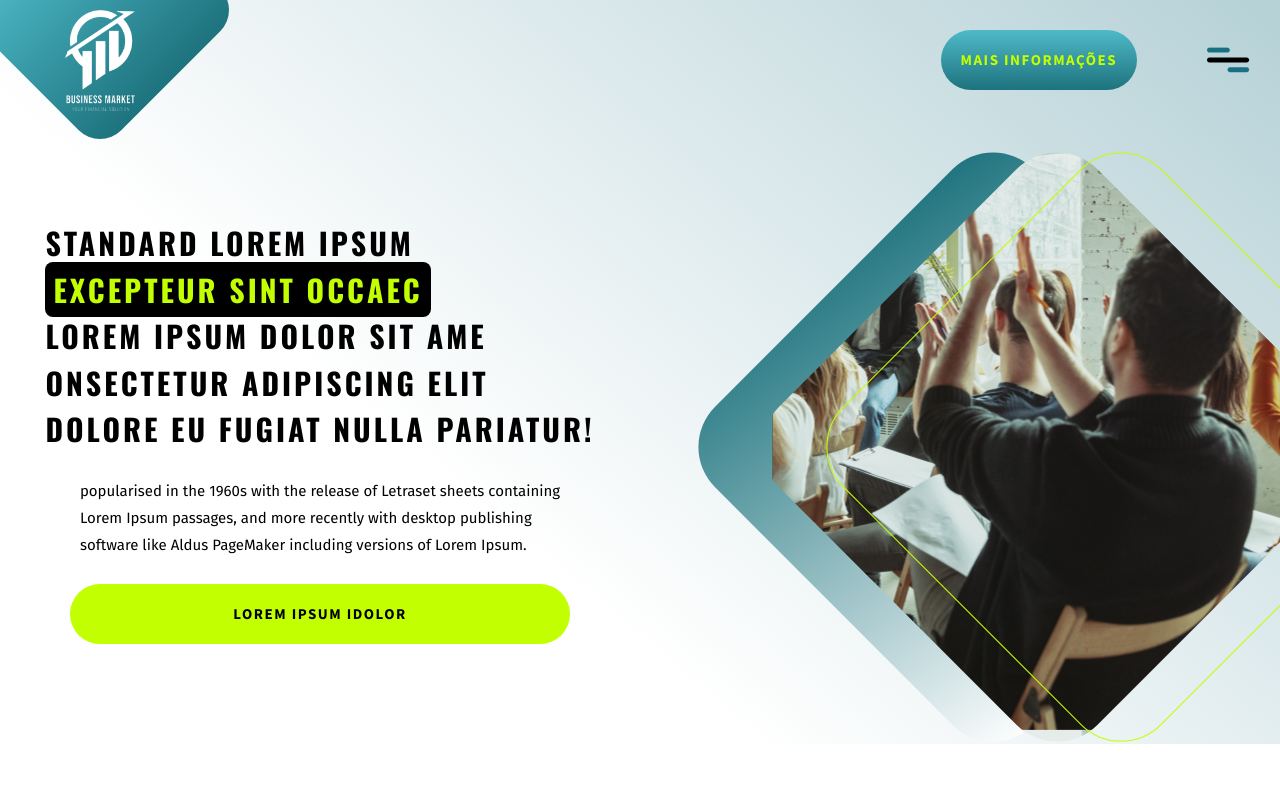
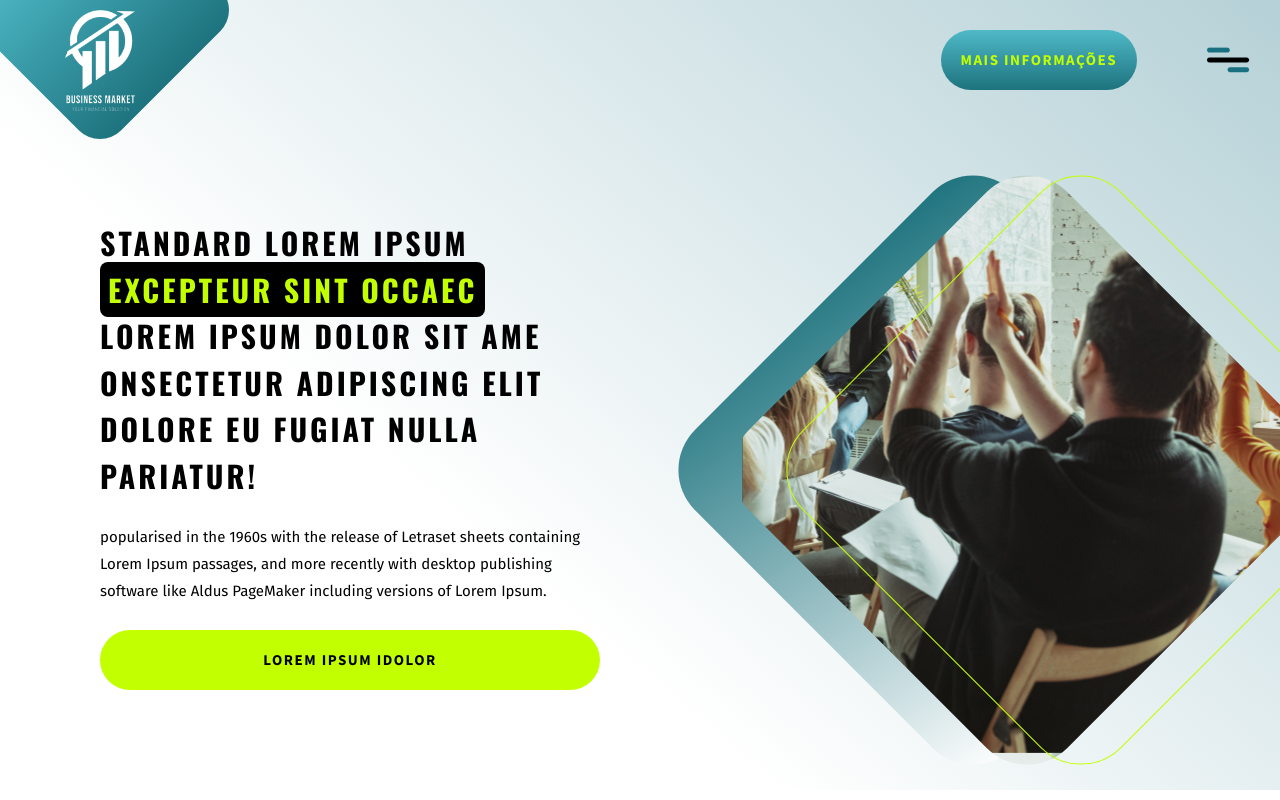
Before and after one commit to carlosemartins97/kbrtec, a React (Create React App) app: page / in a window 1280 px wide. Shown: the top 800 px of the page. Built offline with nearby package versions, Linux system fonts and the light colour scheme; a web font is replaced by a local one.

Commit message:
Fix some pixels errors in header component

```diff
--- a/src/pages/Home/components/Header/styles.js
+++ b/src/pages/Home/components/Header/styles.js
@@ -126,9 +126,10 @@ export const ContentHeader = styled.div`
 
     display: flex;
     align-items: center;
+    justify-content: space-around;
     flex: 1;
 
-    padding: 100px 0;
+    padding: 100px 100px;
 
     @media(max-width: 770px){
         flex-direction: column;
@@ -140,7 +141,7 @@ export const ContentHeader = styled.div`
 export const ContentText = styled.div`
     display: flex;
     flex-direction: column;
-    align-items: center;
+    align-items: flex-start;
     width: 100%;
 
     >h1 {
@@ -186,6 +187,10 @@ export const ContentText = styled.div`
             width: 100%;
         }
     }
+    @media(max-width: 1000px){
+        text-align: center;
+        align-items: center;
+    }
 `;
 
 export const ContentImage = styled.div`
@@ -197,7 +202,7 @@ export const ContentImage = styled.div`
 
     position: relative;
 
-    @media(max-width: 900px){
+    @media(max-width: 1000px){
         display: none;
     }
 
```
